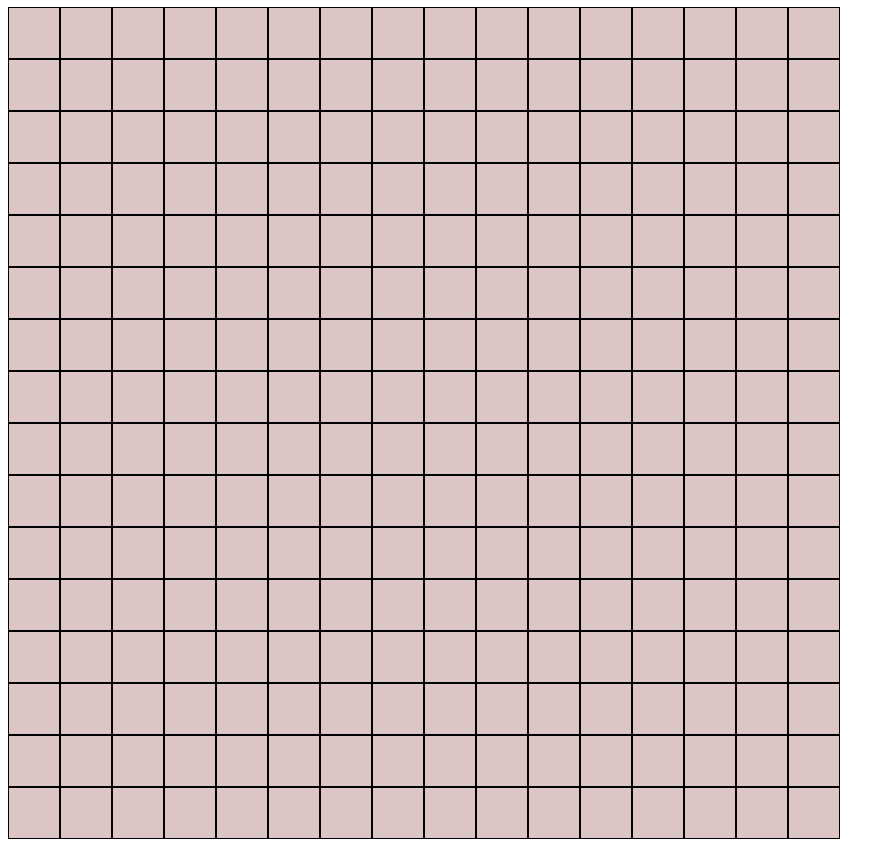
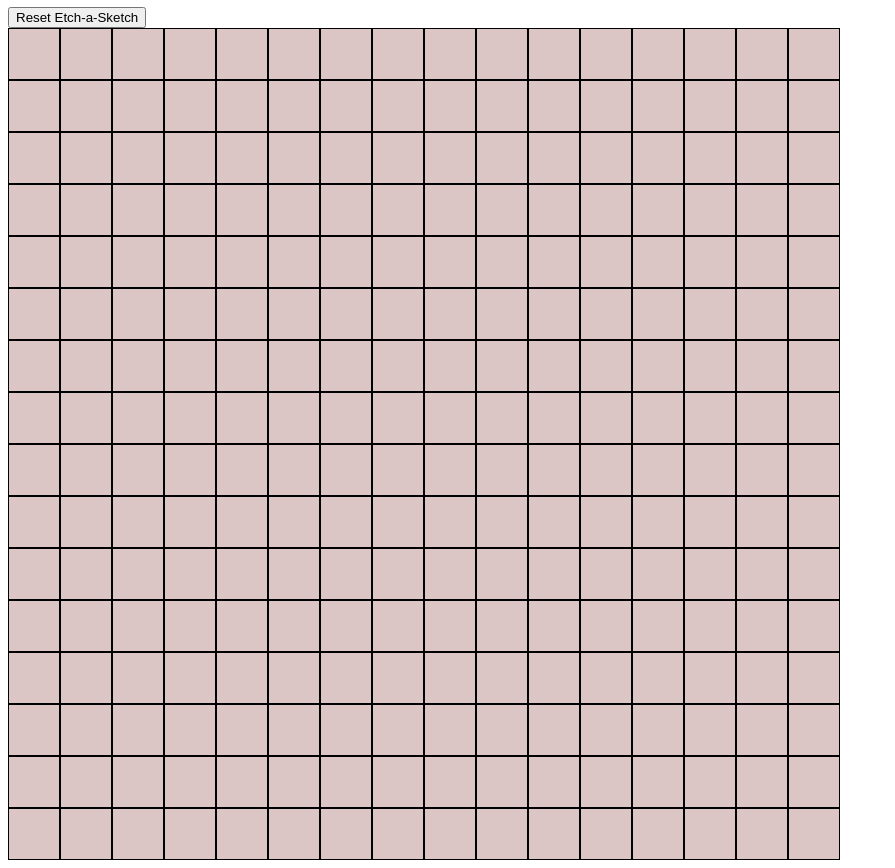
Before and after one commit to Jerin-v/Etch-a-Sketch, a plain HTML site: page index.html in a window 1280 px wide. Shown: the part 73-941 px from the top of the page, without its empty margins (0-895 px from the left). Before the commit the page ends 920 px from the top, so only its background shows below. Drawn offline with Linux system fonts and the light colour scheme.

Commit message:
added button

```diff
--- a/index.html
+++ b/index.html
@@ -10,6 +10,10 @@
 <body>
     <h1>Etch-a-Sketch</h1>
 
+    <div class = "reset">
+        <button>Reset Etch-a-Sketch</button>
+    </div>
+
     <div class = "grid"></div>
 
 
```
